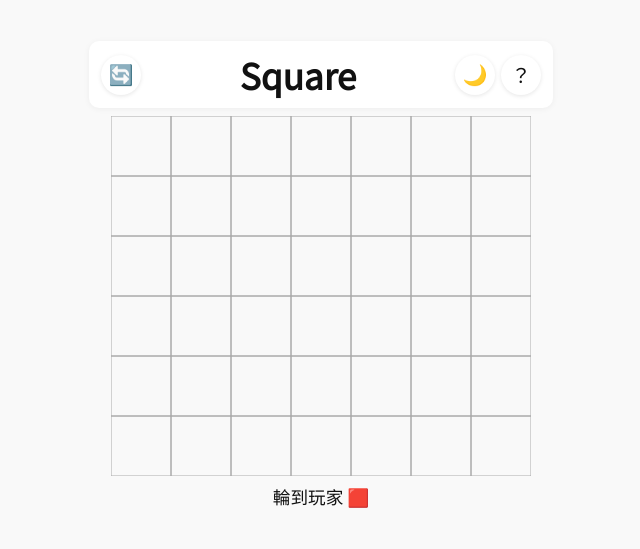
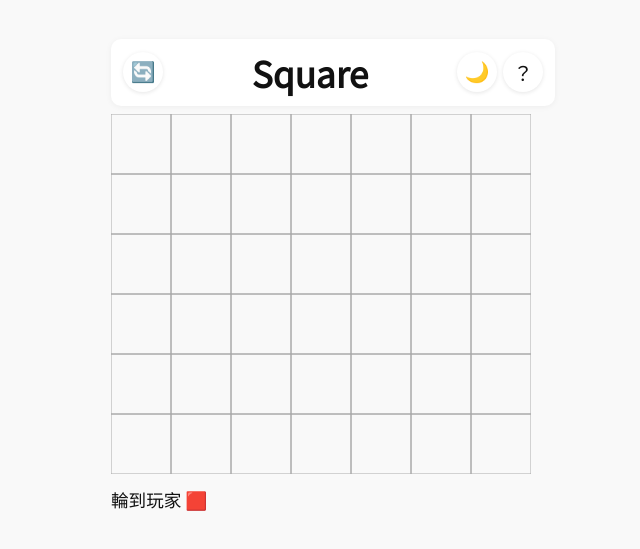
Before and after one commit to conu0w0/Square, a plain HTML site: page index.html in a window 1280 px wide. Shown: the part 131-680 px from the top of the page, without its empty margins (319-959 px from the left). Drawn offline with Linux system fonts and the light colour scheme.

Commit message:
Update index.html

```diff
--- a/index.html
+++ b/index.html
@@ -8,13 +8,18 @@
   <link rel="stylesheet" href="style.css" />
 </head>
 <body>
-  <div class="top-bar">
-    <button class="reset-btn" onclick="resetGame()">🔄</button>
+  <div class="game-wrapper">
+    <div class="top-bar">
+      <button class="reset-btn" onclick="resetGame()">🔄</button>
       <h1>Square</h1>
-    <div style="display: flex; gap: 6px;">
-      <button class="theme-btn" onclick="toggleTheme()">🌙</button>
-      <button class="info-btn" onclick="toggleRules()">？</button>
+      <div style="display: flex; gap: 6px;">
+        <button class="theme-btn" onclick="toggleTheme()">🌙</button>
+        <button class="info-btn" onclick="toggleRules()">？</button>
     </div>
+  </div>
+
+    <canvas id="gameCanvas" width="420" height="360" style="max-width: 100%; height: auto;"></canvas>
+    <p id="status">輪到玩家 🟥</p>
   </div>
 
   <!-- 背景遮罩與規則浮窗 -->
@@ -31,9 +36,6 @@
     </div>
   </div>
 
-  <canvas id="gameCanvas" width="420" height="360" style="max-width: 100%; height: auto;"></canvas>
-  <p id="status">輪到玩家 🟥</p>
-
   <script src="script.js"></script>
 </body>
 </html>
```
